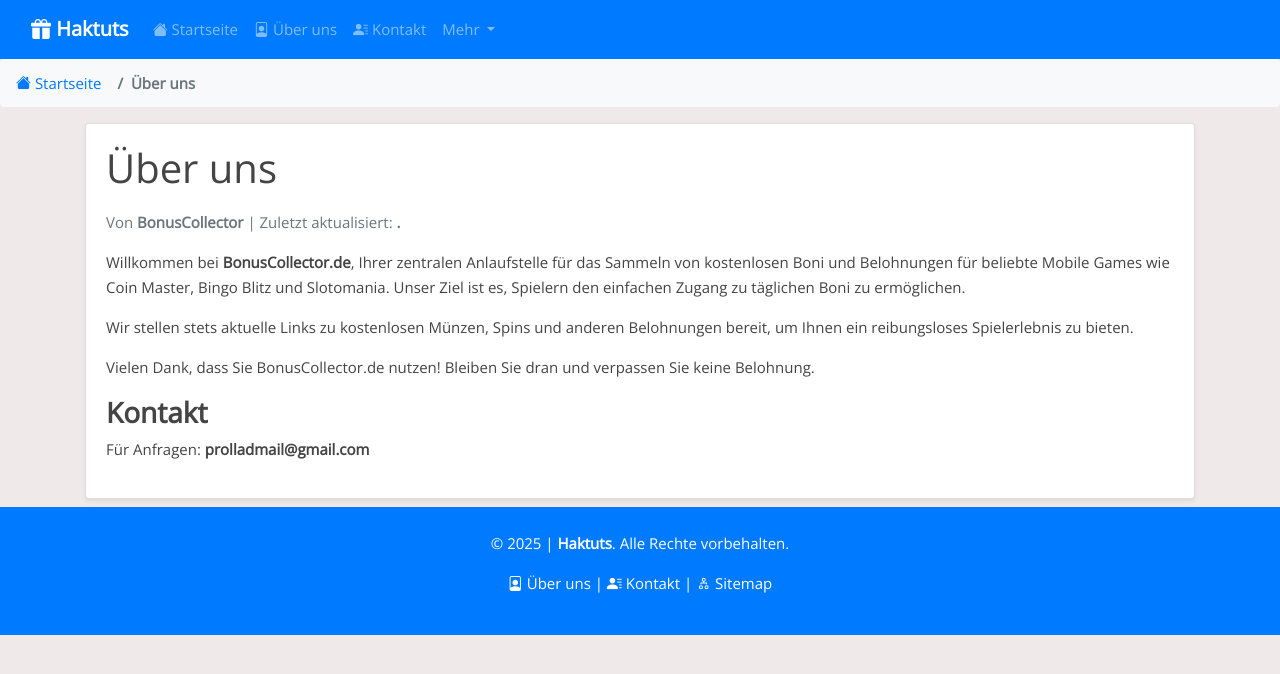
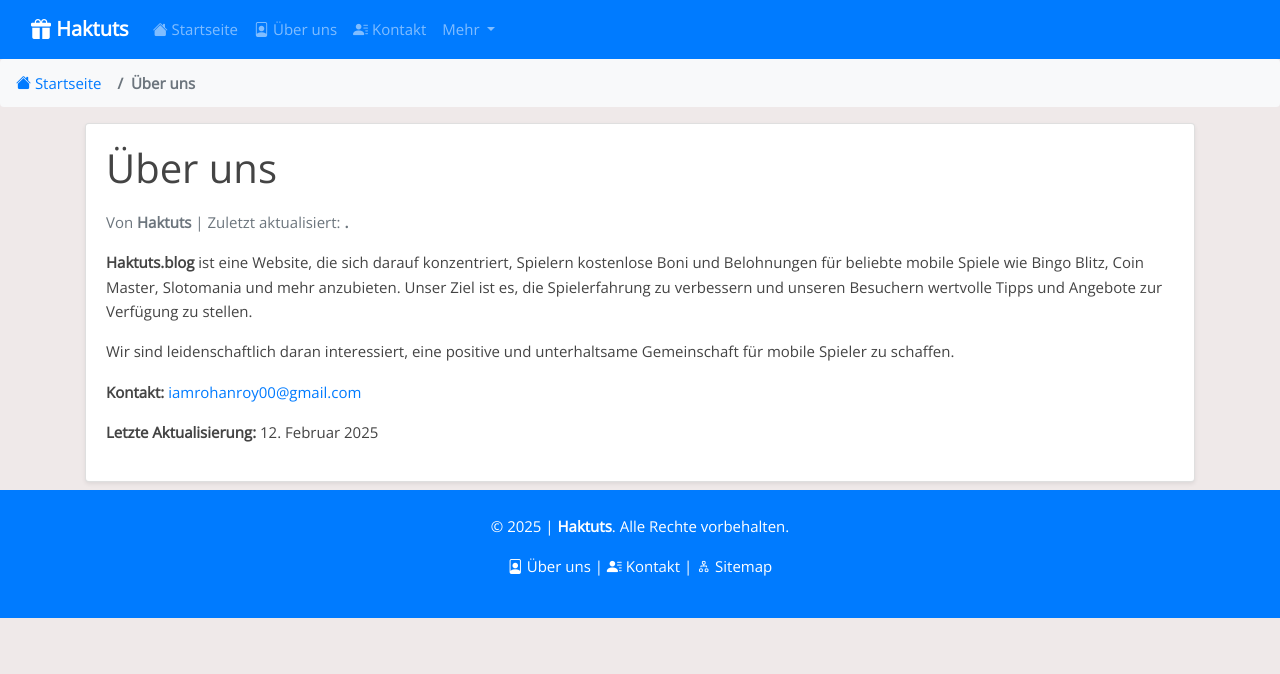
Before and after one commit to iamrohanroy/hkts-blog, a Jekyll site: the page built from _pages/uber-uns.md, in a window 1280 px wide. Shown: the top 674 px of the page. Built offline with Jekyll 4.4.1, drawn with Linux system fonts in a browser that asks for light colours.

Commit message:
Update uber-uns.md

```diff
--- a/_pages/uber-uns.md
+++ b/_pages/uber-uns.md
@@ -1,16 +1,15 @@
 ---
 layout: page
 title: "Über uns"
-author: "BonusCollector"
+author: "Haktuts"
 date: 2025-01-17
 permalink: /uber-uns/
 ---
 
-Willkommen bei **BonusCollector.de**, Ihrer zentralen Anlaufstelle für das Sammeln von kostenlosen Boni und Belohnungen für beliebte Mobile Games wie Coin Master, Bingo Blitz und Slotomania. Unser Ziel ist es, Spielern den einfachen Zugang zu täglichen Boni zu ermöglichen.
+**Haktuts.blog** ist eine Website, die sich darauf konzentriert, Spielern kostenlose Boni und Belohnungen für beliebte mobile Spiele wie Bingo Blitz, Coin Master, Slotomania und mehr anzubieten. Unser Ziel ist es, die Spielerfahrung zu verbessern und unseren Besuchern wertvolle Tipps und Angebote zur Verfügung zu stellen.
 
-Wir stellen stets aktuelle Links zu kostenlosen Münzen, Spins und anderen Belohnungen bereit, um Ihnen ein reibungsloses Spielerlebnis zu bieten.
+Wir sind leidenschaftlich daran interessiert, eine positive und unterhaltsame Gemeinschaft für mobile Spieler zu schaffen.
 
-Vielen Dank, dass Sie BonusCollector.de nutzen! Bleiben Sie dran und verpassen Sie keine Belohnung.
+**Kontakt:** [iamrohanroy00@gmail.com](mailto:iamrohanroy00@gmail.com)
 
-### **Kontakt**
-Für Anfragen: **prolladmail@gmail.com**
+**Letzte Aktualisierung:** 12. Februar 2025
```
